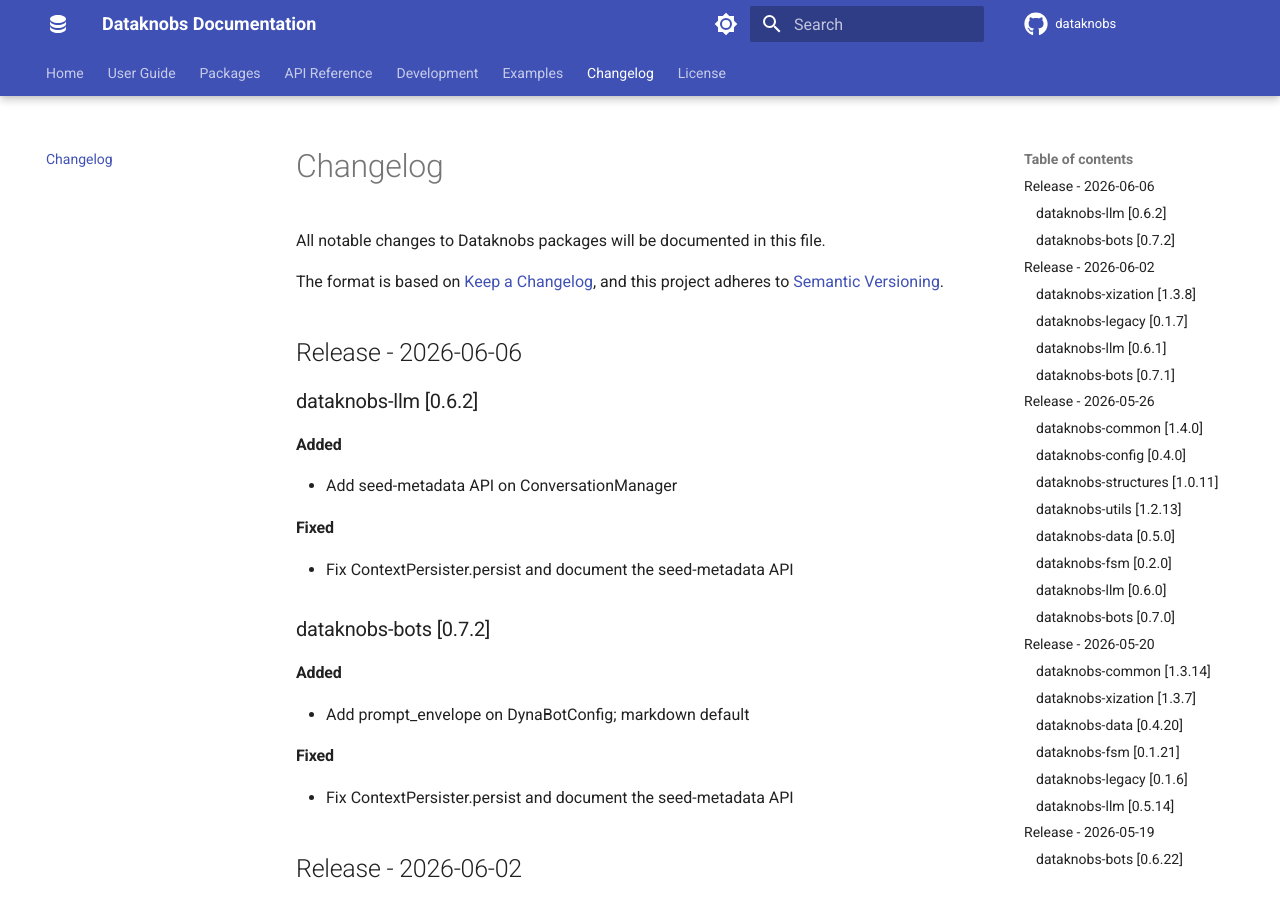
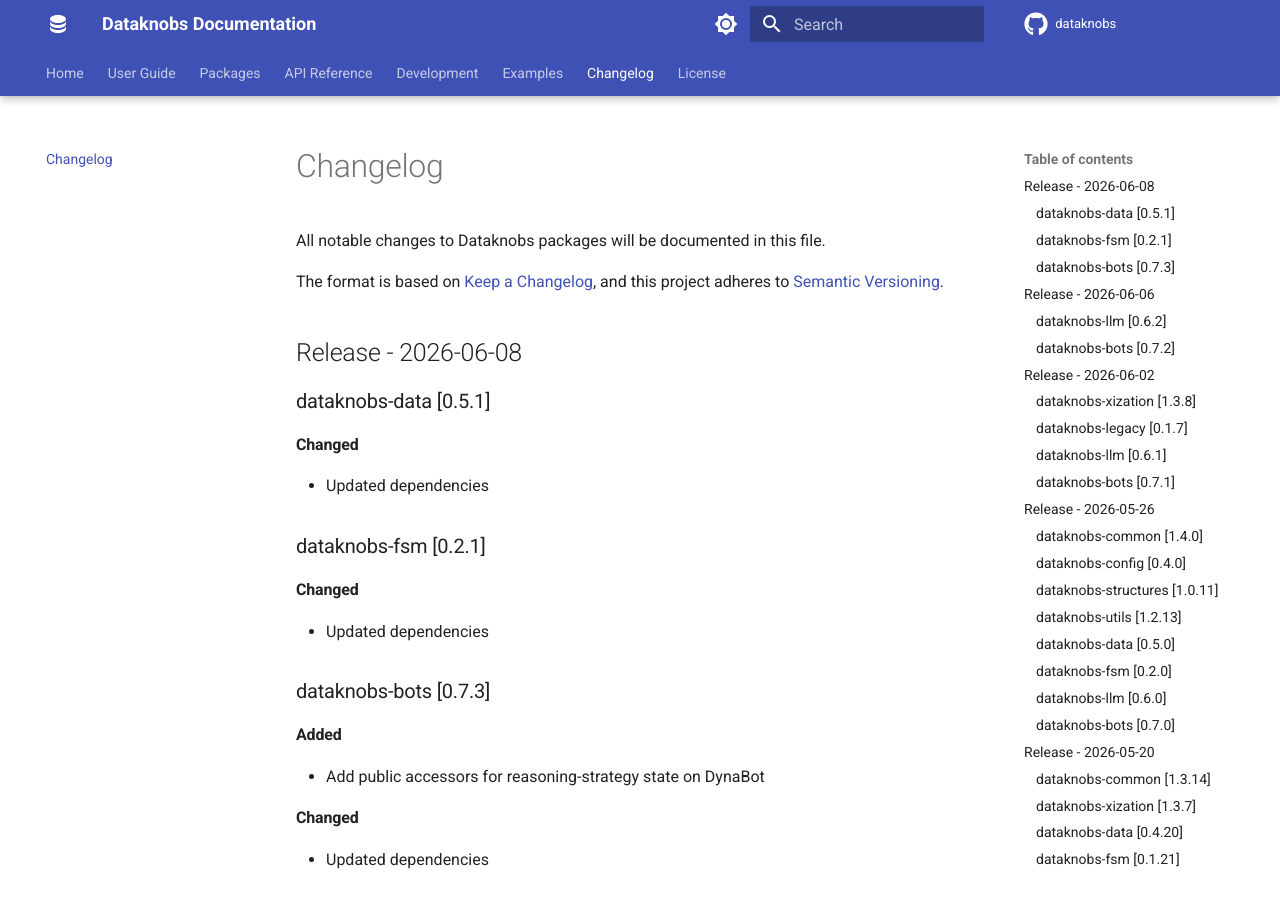
Before and after one commit to KBS-Labs/dataknobs, an MkDocs documentation site: the page built from docs/changelog.md, in a window 1280 px wide and 900 px high. Built offline with MkDocs 1.6.1 and Material for MkDocs 9.7.7, drawn with Linux system fonts in a browser that asks for light colours; comment, search, counter and statistics services are not loaded.

Commit message:
bumped versions, updated release notes

````diff
--- a/docs/changelog.md
+++ b/docs/changelog.md
@@ -4,6 +4,27 @@
 
 The format is based on [Keep a Changelog](https://keepachangelog.com/en/1.0.0/),
 and this project adheres to [Semantic Versioning](https://semver.org/spec/v2.0.0.html).
+
+## Release - 2026-06-08
+
+### dataknobs-data [0.5.1]
+
+#### Changed
+- Updated dependencies
+
+### dataknobs-fsm [0.2.1]
+
+#### Changed
+- Updated dependencies
+
+### dataknobs-bots [0.7.3]
+
+#### Added
+- Add public accessors for reasoning-strategy state on DynaBot
+
+#### Changed
+- Updated dependencies
+
 
 ## Release - 2026-06-06
 
--- a/docs/installation.md
+++ b/docs/installation.md
@@ -305,10 +305,10 @@
 ```text
 # requirements.txt
 dataknobs-config>=0.4.0
-dataknobs-data>=0.5.0
-dataknobs-fsm>=0.2.0
+dataknobs-data>=0.5.1
+dataknobs-fsm>=0.2.1
 dataknobs-llm>=0.6.2
-dataknobs-bots>=0.7.2
+dataknobs-bots>=0.7.3
 dataknobs-structures>=1.0.11
 dataknobs-utils>=1.2.13
 dataknobs-xization>=1.3.8
````
Also changed, not shown: docs/index.md (+3 -3 lines), packages/bots/CHANGELOG.md (+2 -0 lines), packages/data/CHANGELOG.md (+2 -0 lines), packages/fsm/CHANGELOG.md (+2 -0 lines), 9 other files.
